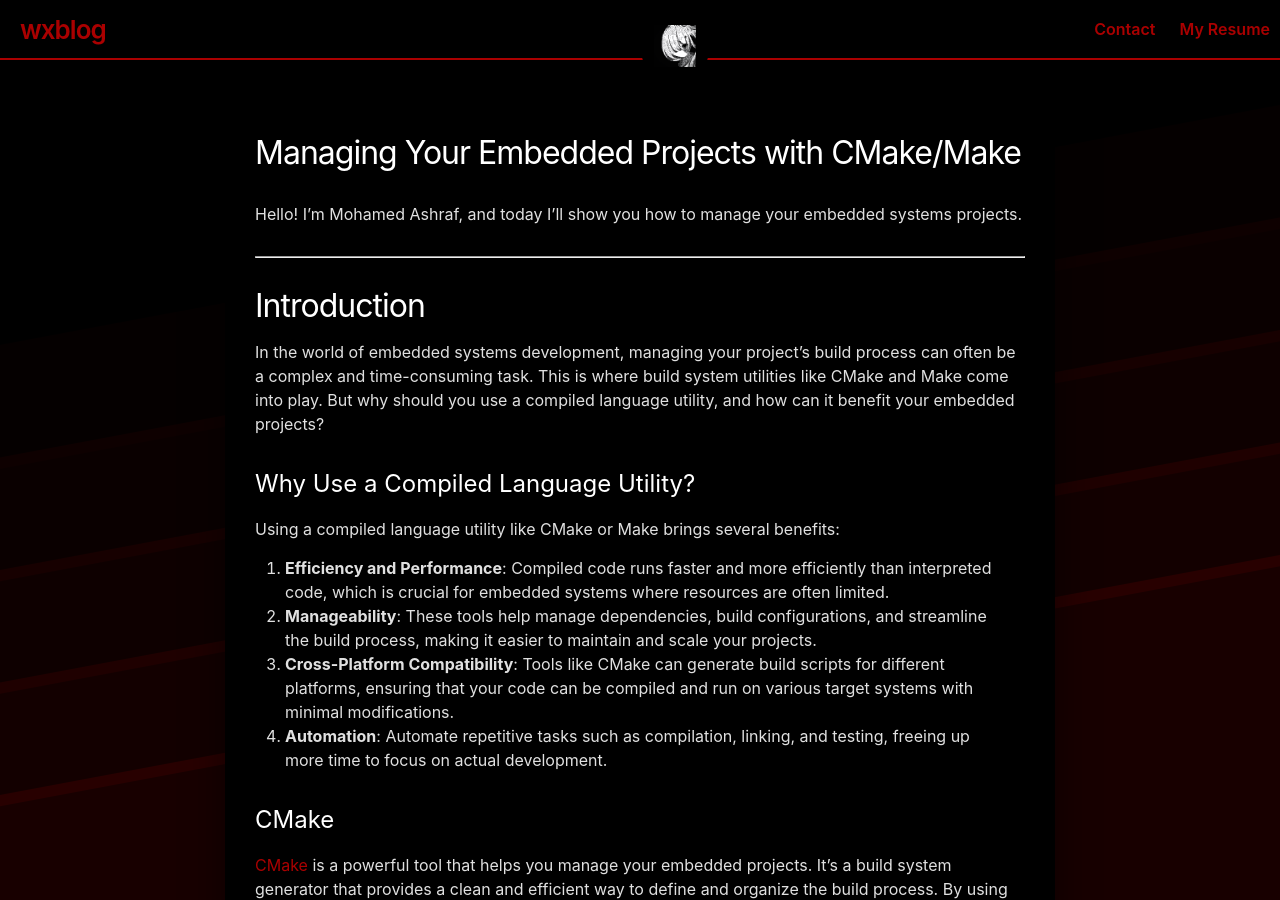
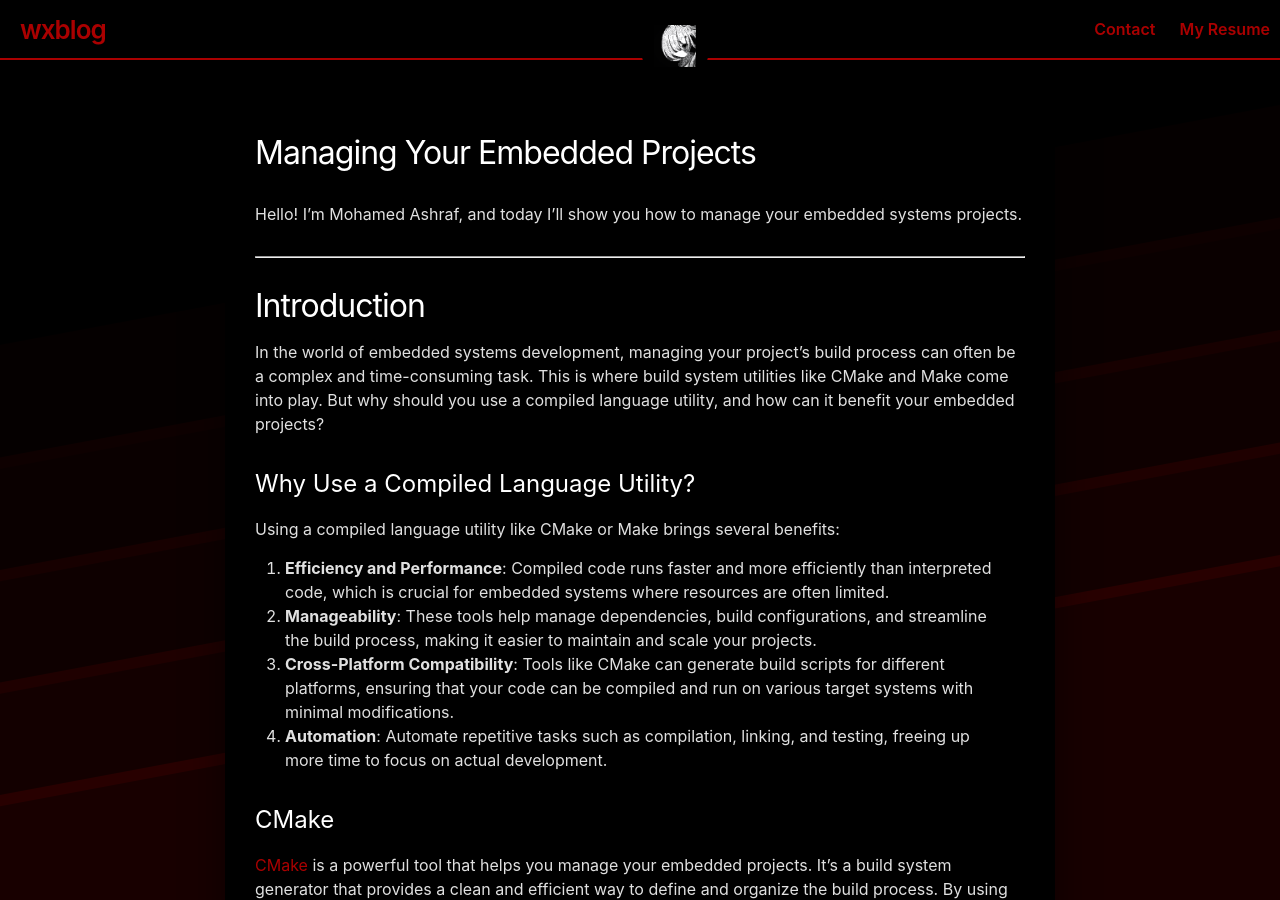
Before and after one commit to mohamedashraf-eng/wxblog, a Jekyll site: the page built from _posts/2024-04-06-_ECMake.md, in a window 1280 px wide and 900 px high. Built offline with Jekyll 4.4.1, drawn with Linux system fonts in a browser that asks for light colours.

Commit message:
Generic title

```diff
--- a/_posts/2024-04-06-_ECMake.md
+++ b/_posts/2024-04-06-_ECMake.md
@@ -1,5 +1,5 @@
 ---
-title: Managing Your Embedded Projects with CMake/Make
+title: Managing Your Embedded Projects
 layout: page
 ---
 
```
